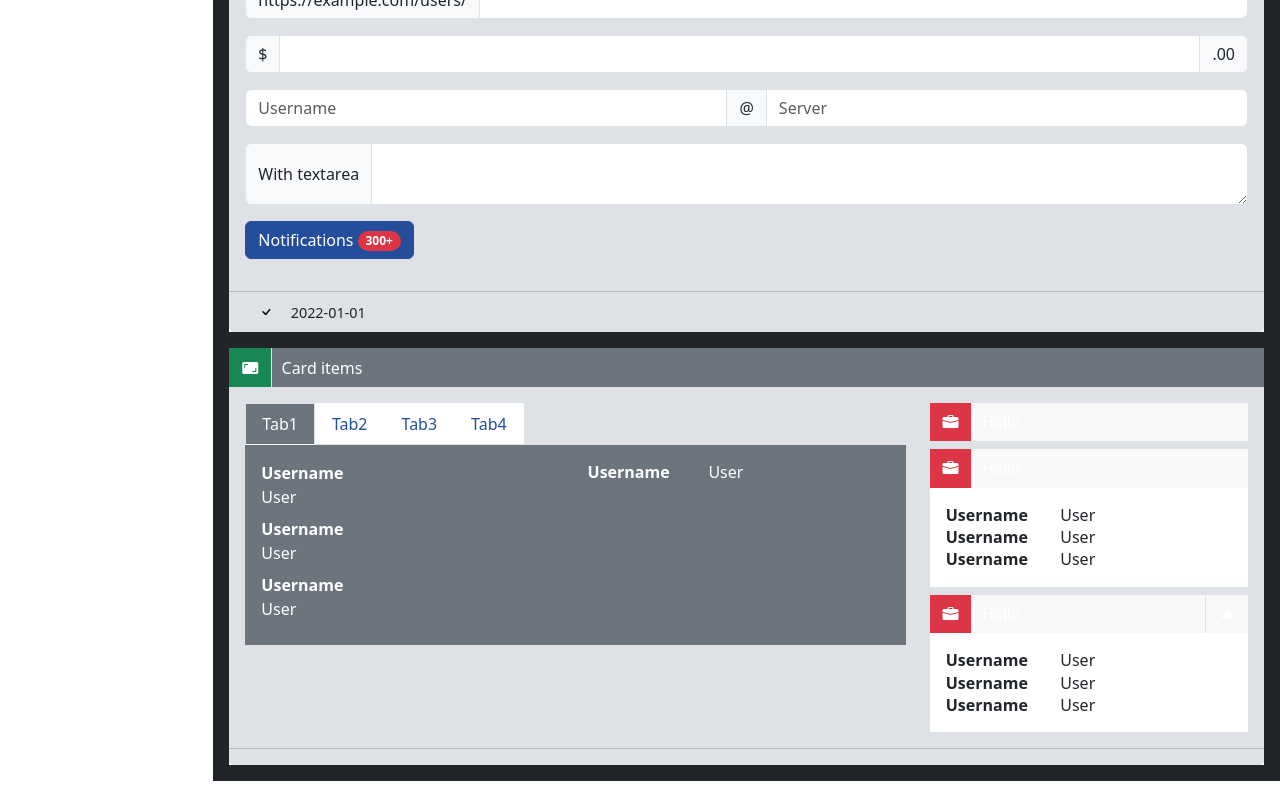
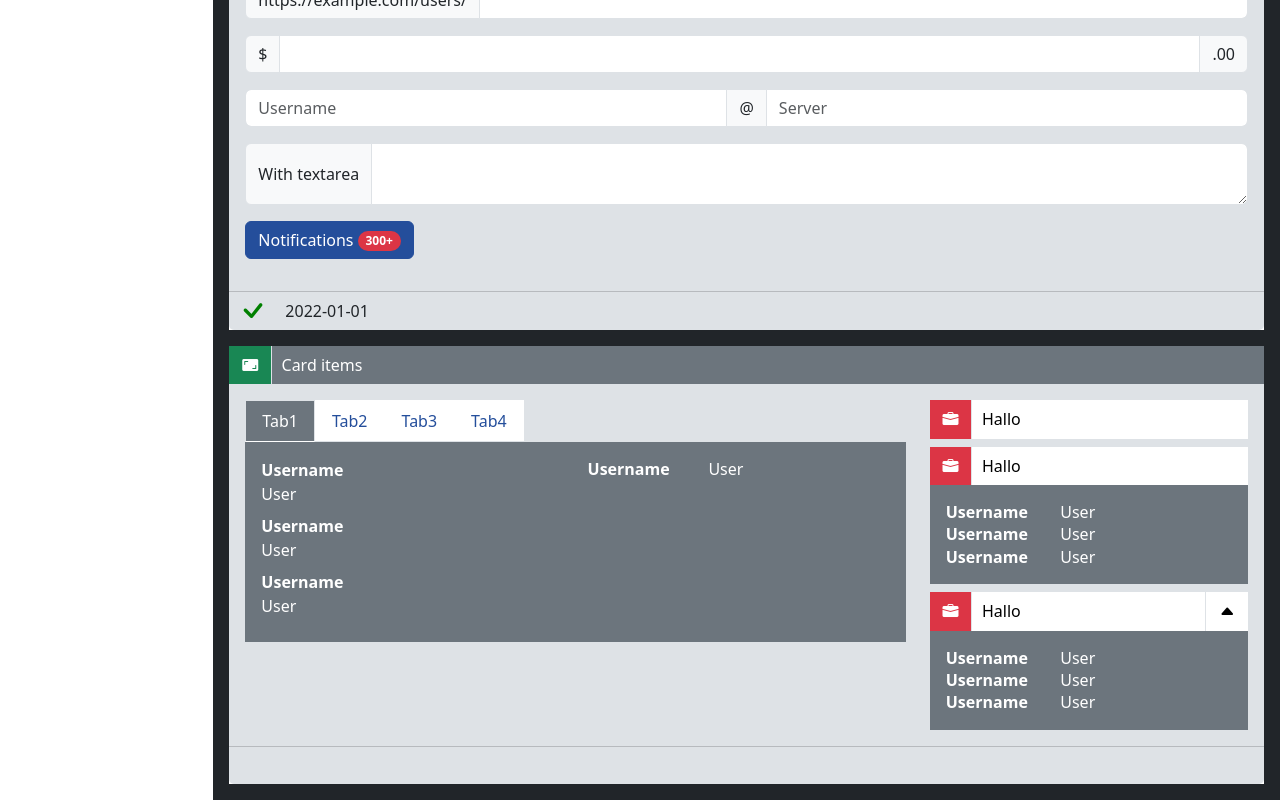
Before and after one commit to botenbreuk/react-playground, a React (Create React App) app: page /cards/big in a window 1280 px wide. Shown: the part 1589-2389 px from the top of the page. Built offline with nearby package versions, Linux system fonts and the light colour scheme.

Commit message:
Updated the styling of the cards

```diff
--- a/src/app/Cards/CardBigPage.tsx
+++ b/src/app/Cards/CardBigPage.tsx
@@ -26,11 +26,10 @@ export default function CardBigPage() {
       <CardPanel
         title="Form elements"
         icon="smartwatch"
-        footer={
-          <>
-            <CardIcon type="check" /> 2022-01-01
-          </>
-        }
+        footer={[
+          <CardIcon type="check" color="green" />,
+          <span className="text">2022-01-01</span>
+        ]}
       >
         <div className="mb-3">
           <label htmlFor="exampleFormControlInput1" className="form-label">
@@ -567,13 +566,13 @@ export default function CardBigPage() {
             </TabContent>
           </Col>
           <Col xs={12} lg={4}>
-            <Card className="card-wd mb-2">
+            <Card className="theme-wd mb-2">
               <CardHeader>
                 <CardIcon type="briefcase-fill" bgColor="red" />
                 <CardTitle>Hallo</CardTitle>
               </CardHeader>
             </Card>
-            <Card className="card-wd mb-2">
+            <Card className="theme-wd mb-2">
               <CardHeader>
                 <CardIcon type="briefcase-fill" bgColor="red" />
                 <CardTitle>Hallo</CardTitle>
@@ -624,7 +623,7 @@ function ToggleCard(props: {
   } = props;
   const [show, setShow] = useState(defaultOpen);
 
-  const names = classNames('card-wd', className);
+  const names = classNames('theme-wd', className);
 
   return (
     <Card className={names}>
--- a/src/app/Cards/CardsPage.tsx
+++ b/src/app/Cards/CardsPage.tsx
@@ -14,6 +14,7 @@ import { Icon, Page } from '../../ui';
 import DescriptionList from '../../ui/List/DescriptionList';
 import DescriptionListItem from '../../ui/List/DescriptionListItem';
 import CardPanel from './CardPanel';
+import CardIcon from './parts/CardIcon';
 import { generateList } from './utils';
 
 export type IconColor =
@@ -86,7 +87,10 @@ export default function CardsPage() {
             <CardPanel
               key={index}
               title={title}
-              footer={footer}
+              footer={[
+                footer ? <CardIcon type="check" color="green" /> : undefined,
+                <span className="text">{footer}</span>
+              ]}
               icon={icon}
               iconBg={iconColor}
               progress={{ current: progress || 0, max: 100 }}
--- a/src/app/Cards/parts/CardIcon.tsx
+++ b/src/app/Cards/parts/CardIcon.tsx
@@ -5,16 +5,17 @@ import { IconType } from '../../../ui/Icon/icon-types';
 type Props = {
   type: IconType;
   bgColor?: string;
+  color?: string;
 };
 
 export default function CardIcon(props: Props) {
-  const { type, bgColor } = props;
+  const { type, bgColor, color } = props;
 
   const className = classNames('card-icon', bgColor);
 
   return (
     <div className={className}>
-      <Icon type={type} color="white" />
+      <Icon type={type} color={color} />
     </div>
   );
 }
--- a/src/app/Cards/styles/_card-columns.scss
+++ b/src/app/Cards/styles/_card-columns.scss
@@ -39,11 +39,11 @@
       justify-content: space-between;
       display: flex;
       flex-direction: row;
+      border-bottom: $border-width $border-style $gray-500;
 
       & > .card-header {
         width: 25%;
         height: 100%;
-        border: 0 !important;
       }
 
       & > .card-body {
@@ -60,6 +60,7 @@
 
       & > .card-footer {
         width: 15%;
+        height: 100%;
         border-left: 1px solid #a6a6a6;
       }
     }
--- a/src/app/Cards/styles/_card-icons.scss
+++ b/src/app/Cards/styles/_card-icons.scss
@@ -8,7 +8,7 @@
 
   & > i {
     font-size: 1rem !important;
-    color: $white !important;
+    color: $white;
   }
 
   & svg {
--- a/src/app/Cards/styles/_card.scss
+++ b/src/app/Cards/styles/_card.scss
@@ -1,5 +1,26 @@
 @import './card-icons';
 @import './card-themes';
+
+%header-footer {
+  display: flex;
+  flex-direction: row;
+  align-items: center;
+  padding: 0;
+  margin: 0;
+  height: 2.4rem;
+  cursor: default;
+}
+
+%header-footer-text {
+  display: inline-flex;
+  overflow: hidden;
+  align-items: center;
+  height: 100%;
+  width: 100%;
+  margin: 0;
+  padding: 0 0.6rem;
+  flex-grow: 2;
+}
 
 .card {
   @extend %card-themes;
@@ -9,28 +30,19 @@
   font-size: $font-size-base;
 
   & > .card-header {
-    display: flex;
-    flex-direction: row;
-    align-items: center;
-    padding: 0;
-    margin: 0;
-    height: 2.4rem;
-    cursor: default;
+    @extend %header-footer;
 
     & .card-icon {
+      @extend %card-icon;
       border-right: $border-width $border-style $border-color;
-      @extend %card-icon;
+
+      & > i {
+        color: white !important;
+      }
     }
 
     & .card-title {
-      display: inline-flex;
-      overflow: hidden;
-      align-items: center;
-      height: 100%;
-      width: 100%;
-      margin: 0;
-      padding: 0 0.6rem;
-      flex-grow: 2;
+      @extend %header-footer-text;
 
       & span {
         white-space: nowrap;
@@ -85,16 +97,24 @@
   }
 
   & .card-footer {
-    min-height: fit-content;
-    font-size: 0.9rem;
+    @extend %header-footer;
 
     & .card-icon {
       @extend %card-icon;
+      padding: 0 0.3rem !important;
+      font-size: 20rem !important;
       background-color: transparent !important;
 
       & > i {
-        color: $black !important;
+        &::before {
+          display: block;
+          font-size: 2.3rem;
+        }
       }
+    }
+
+    & .text {
+      @extend %header-footer-text;
     }
   }
 
@@ -107,3 +127,7 @@
     }
   }
 }
+
+[class*='btn-outline'] {
+  background-color: white;
+}
```
